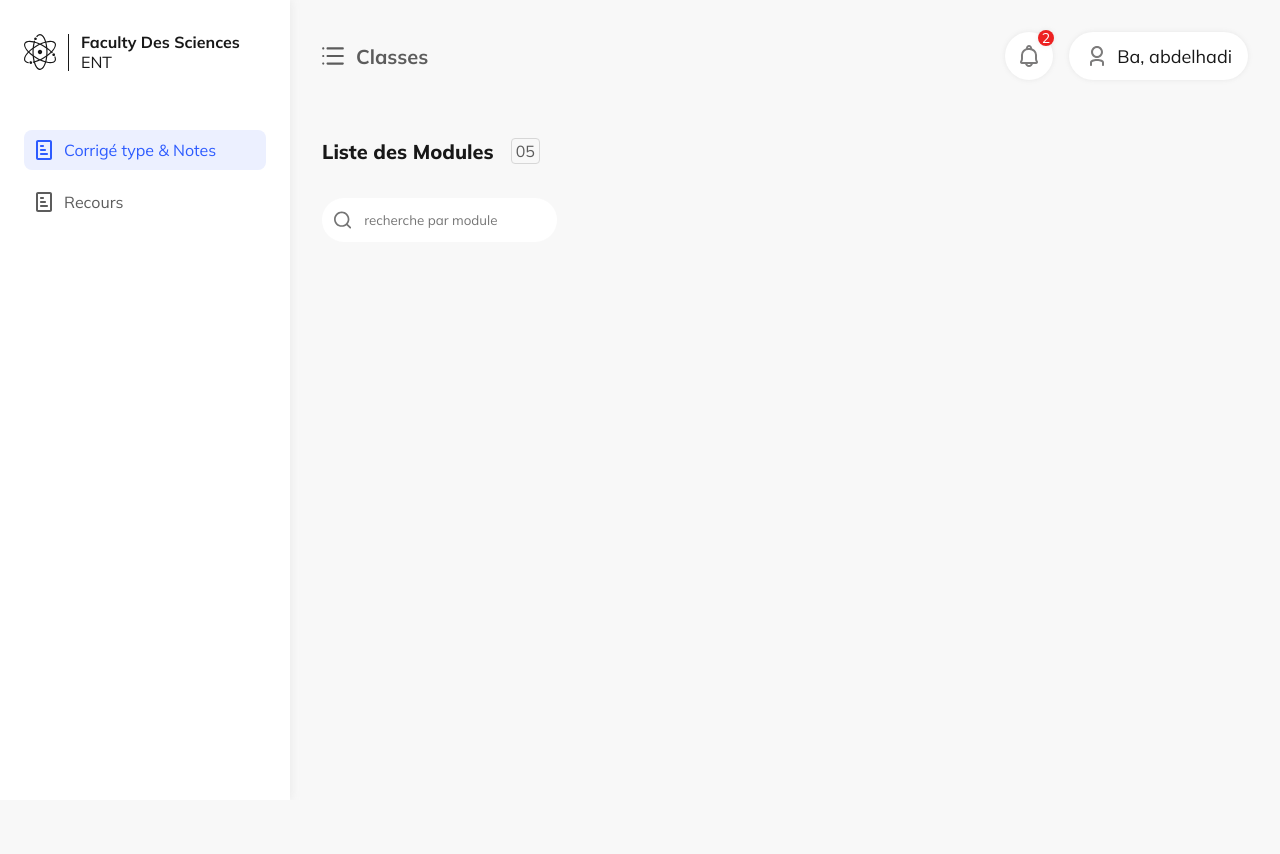
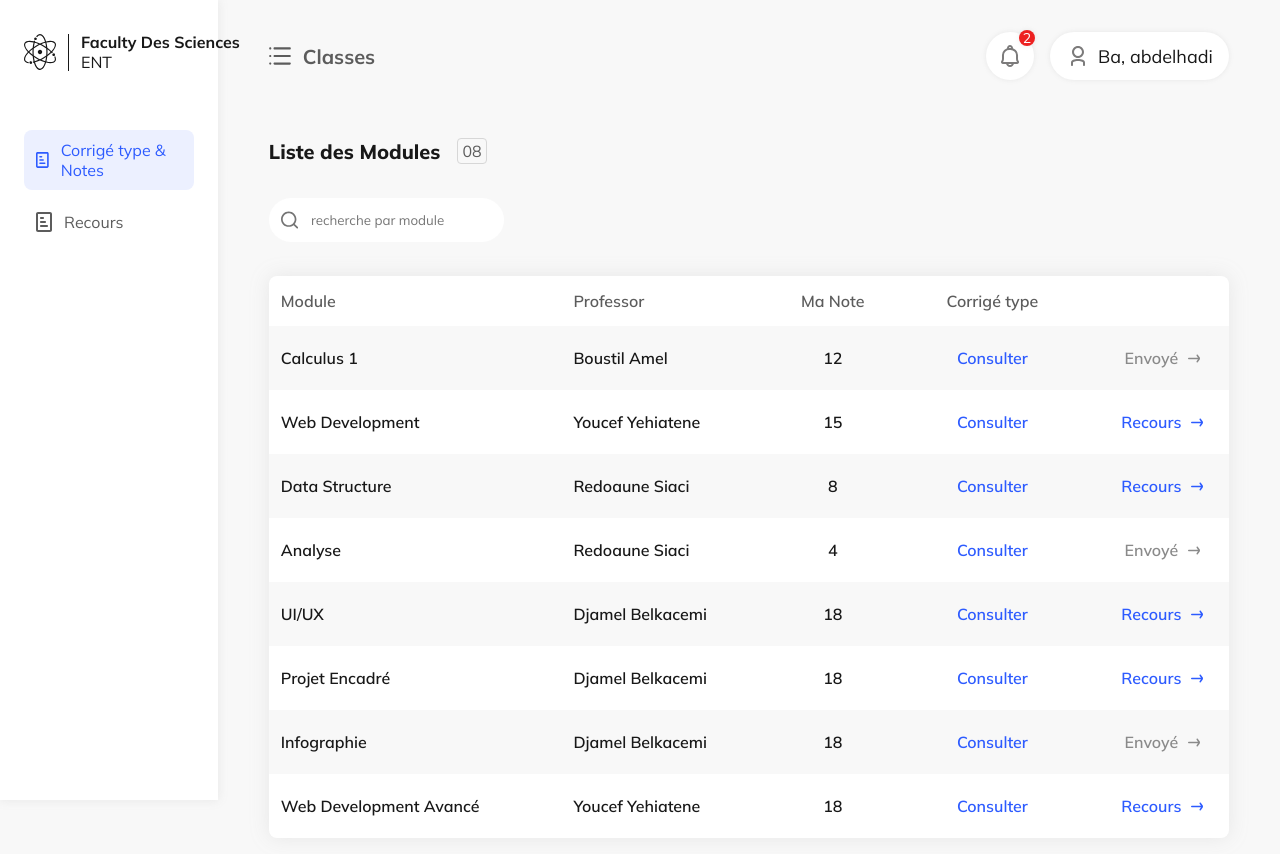
Before and after one commit to AnisKehila/corrigetype_client, a React (Vite) app: page / in a window 1280 px wide. Shown: the top 854 px of the page. Before the commit the page ends 800 px from the top, so only its background shows below. Built offline with nearby package versions, Linux system fonts and the light colour scheme.

Commit message:
remove branch

```diff
--- a/src/assets/style/style.scss
+++ b/src/assets/style/style.scss
@@ -31,7 +31,7 @@ a {
         align-items: flex-start;
         padding: 32px 24px;
         gap: 10px;
-        width: 290px;
+        width: 17%;
         height: 100vh;
         background: #FFFFFF;
         box-shadow: 0px 0px 10px rgba(132, 132, 132, 0.15);
@@ -90,8 +90,8 @@ a {
     }
     .content {
         padding: 32px;
-        max-width: 1200px;
-        width: 100%;
+        width: 80%;
+        max-width: 1280px;
         margin: 0 auto;
         nav {
             display: flex;
@@ -174,6 +174,7 @@ a {
         }
     }
     main {
+        width: 100%;
         .title {
             display: flex;
             align-items: center;
@@ -210,5 +211,72 @@ a {
                 outline: none;
             }
         }
+        .table{
+            overflow-x: auto;
+            filter: drop-shadow(0px 0px 10px rgba(132, 132, 132, 0.15));
+            border-radius: 8px;
+            display: block;
+            table {
+                min-width: 1000px;
+                width: 100%;
+                background-color: #FFFFFF;
+                border-collapse: collapse;
+                td {
+                    font-weight: 600;
+                    &:nth-child(n+3) {
+                        text-align: center;
+                    }
+                }
+                thead {
+                    td {
+                        color: $text_secondary;
+                        padding: 15px 56px 15px 12px;
+                    }
+                }
+                tbody {
+                    tr:nth-child(odd) {
+                        background-color: #F8F8F8;
+                    }
+                    tr:hover {
+                        background-color: #ECF0FF;
+                    }
+                    td {
+                        padding: 22px 56px 22px 12px;
+                    }
+                    td.consult,
+                    td.recourBtn {
+                        span {
+                            display: inline-flex;
+                            justify-content: center;
+                            align-items: center;
+                            gap: 8px;
+                        }
+                    }
+                    td.consult,
+                    td.recourBtn.active {
+                        span {
+                            color: $accent_primary;
+                            cursor: pointer;
+                            svg {
+                                path {
+                                    fill: $accent_primary;
+                                }
+                            }
+                        }
+                    }
+                    td.recourBtn {
+                        span {
+                            color: #8A8A8A;
+                            cursor: default ;
+                            svg {
+                                path {
+                                    fill: #8A8A8A;
+                                }
+                            }
+                        }
+                    }
+                }
+            }
+        }
     }
 }
--- /dev/null
+++ b/src/components/ModulsTable.jsx
@@ -0,0 +1,39 @@
+import { ReactComponent as ArrowIcon } from "../assets/icons/left_to_right_arrow.svg"
+export default function ModulsTable({modules}) {
+    return (
+        <div className="table">
+            <table>
+                <thead>
+                    <tr>
+                        <td>Module</td>
+                        <td>Professor</td>
+                        <td>Ma Note</td>
+                        <td>Corrigé type</td>
+                        <td></td>
+                    </tr>
+                </thead>
+                <tbody>
+                    {
+                        modules.map(item =>
+                            <tr key={item.module}>
+                                <td>{item.module}</td>
+                                <td>{item.prof}</td>
+                                <td>{item.note}</td>
+                                <td className="consult">
+                                    <span>
+                                        Consulter
+                                    </span>
+                                </td>
+                                <td className={`recourBtn ${item.hasRecour ? '' : 'active'}`}>
+                                    <span>
+                                        {item.hasRecour ? `Envoyé` : `Recours`} <ArrowIcon />
+                                    </span>
+                                </td>
+                            </tr>
+                        )
+                    }
+                </tbody>
+            </table>
+        </div>
+    )
+}
--- /dev/null
+++ b/src/context/StudentProvider.jsx
@@ -0,0 +1,5 @@
+export default function StudentProvider({children}) {
+    return (
+        <div>StudentProvider</div>
+    )
+}
--- a/src/data/student.json
+++ b/src/data/student.json
@@ -4,26 +4,49 @@
         {
             "module": "Calculus 1",
             "prof": "Boustil Amel",
+            "hasRecour": true,
             "note": 12
         },
         {
             "module": "Web Development",
             "prof": "Youcef Yehiatene",
+            "hasRecour": false,
             "note": 15
         },
         {
             "module": "Data Structure",
             "prof": "Redoaune Siaci",
+            "hasRecour": false,
             "note": 8
         },
         {
             "module": "Analyse",
             "prof": "Redoaune Siaci",
+            "hasRecour": true,
             "note": 4
         },
         {
             "module": "UI/UX",
             "prof": "Djamel Belkacemi",
+            "hasRecour": false,
+            "note": 18
+        },
+        {
+            "module": "Projet Encadré",
+            "prof": "Djamel Belkacemi",
+            "hasRecour": false,
+            "note": 18
+        },
+        {
+            "module": "Infographie",
+            "prof": "Djamel Belkacemi",
+            "hasRecour": true,
+            "note": 18
+        },
+        {
+            "module": "Web Development Avancé",
+            "prof": "Youcef Yehiatene",
+            "hasRecour": false,
             "note": 18
         }
     ],
--- a/src/pages/Student/Ctype.jsx
+++ b/src/pages/Student/Ctype.jsx
@@ -1,5 +1,7 @@
 import { useEffect, useState } from "react";
 import { ReactComponent as SearchIcon } from "../../assets/icons/search.svg";
+import ModulsTable from "../../components/ModulsTable";
+
 export default function Ctype({setModule, student}) {
     const [searchValue, setSearchValue] = useState('');
     const [filteredModules, setFilteredModules] = useState(student.modules);
@@ -7,10 +9,10 @@ export default function Ctype({setModule, student}) {
     const handleSearchChange = (event) => {
         setSearchValue(event.target.value);
     };
+
     useEffect(() => {
         const handleKeyDown = (event) => {
             if (event.keyCode === 8) {
-                console.log('h')
                 setFilteredModules(()=> student.modules);
             }
         };
@@ -40,6 +42,7 @@ export default function Ctype({setModule, student}) {
                 <SearchIcon />
                 <input type="text" placeholder="recherche par module" value={searchValue} onChange={handleSearchChange}/>
             </div>
+            <ModulsTable modules={filteredModules}/>
         </>
     )
 }
```
Also changed, not shown: src/context/AdminProvider.jsx (added, +7 -0 lines), src/context/TeacherProvider.jsx (added, +7 -0 lines), src/assets/icons/left_to_right_arrow.svg (added).
